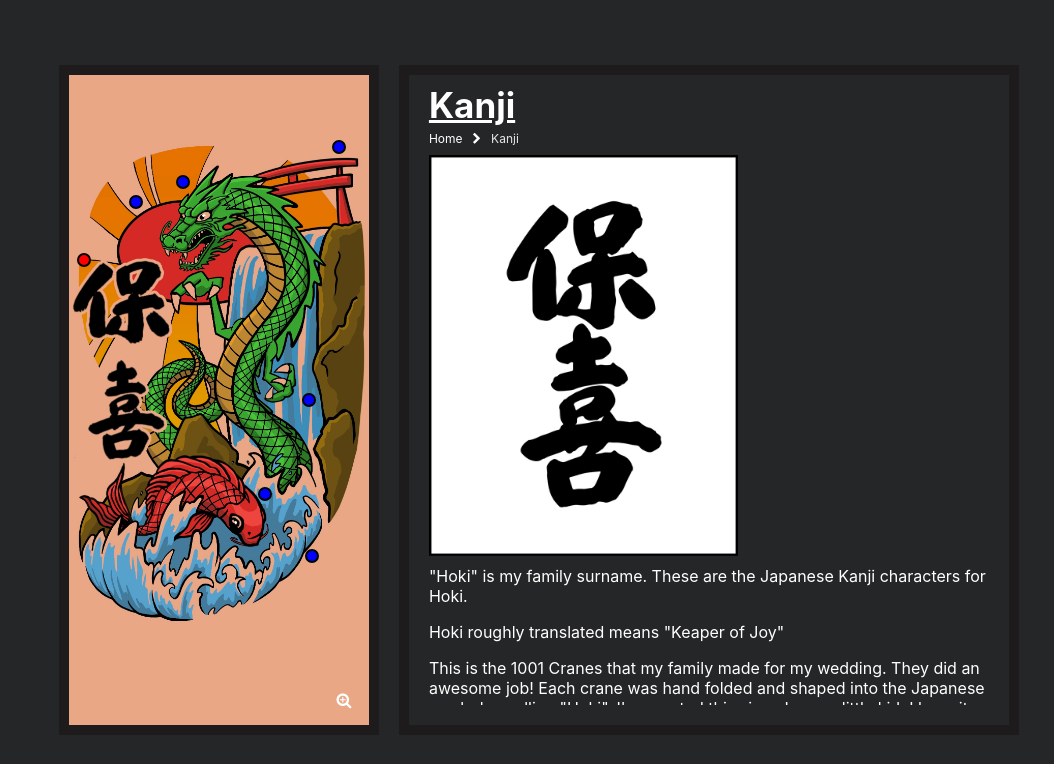
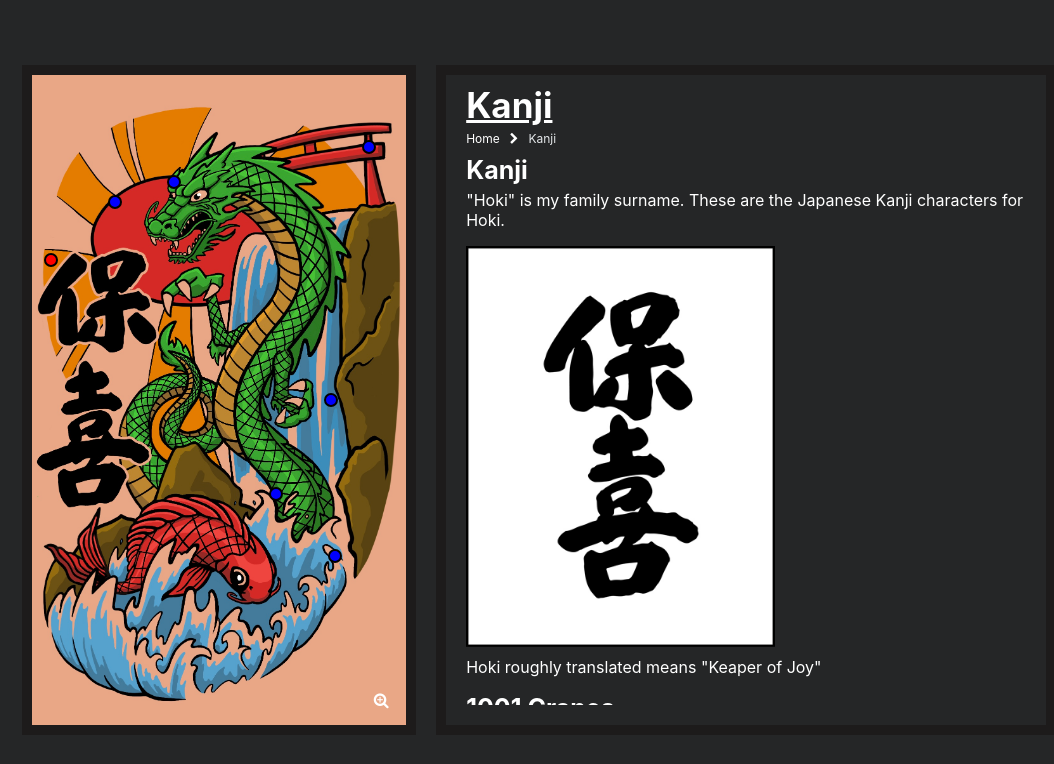
Before and after one commit to travishoki/hoki-tattoo, a React (Create React App) app: page /kanji in a window 1280 px wide. Shown: the top 764 px of the page, without its empty margins (101-1155 px from the left). Built offline with nearby package versions, Linux system fonts and the light colour scheme.

Commit message:
subtitle change and dime change

```diff
--- a/src/TattooCanvas/MagnifyingGlass.tsx
+++ b/src/TattooCanvas/MagnifyingGlass.tsx
@@ -2,6 +2,7 @@ import React, { useState } from 'react';
 import { ImageModal } from '~components/ImageModal/ImageModal';
 import ImgTattoo from '~images/tattoo.jpg';
 import './MagnifyingGlass.scss';
+import { ORIGINAL_HEIGHT, ORIGINAL_WIDTH } from 'src/const';
 
 export const MagnifyingGlass = () => {
 	const [selectedImg, setSelectedImg] = useState(false);
@@ -11,7 +12,7 @@ export const MagnifyingGlass = () => {
 		<>
 			{selectedImg && (
 				<ImageModal
-					dimensions={[1179, 2556]}
+					dimensions={[ORIGINAL_WIDTH, ORIGINAL_HEIGHT]}
 					onClose={onClick}
 					src={ImgTattoo}
 				/>
--- a/src/TattooCanvas/TattooCanvas.tsx
+++ b/src/TattooCanvas/TattooCanvas.tsx
@@ -1,10 +1,9 @@
 import React from 'react';
 import { getWidthFromHeight } from '~helpers/numbers';
 import ImgTattoo from '~images/tattoo.jpg';
-import { SPOTS } from '../const';
+import { ORIGINAL_HEIGHT, ORIGINAL_WIDTH, SPOTS } from '../const';
 import { Spot } from './Spot';
 import { MagnifyingGlass } from './MagnifyingGlass';
-import { ORIGINAL_HEIGHT, ORIGINAL_WIDTH } from './const';
 import './TattooCanvas.scss';
 
 export const TattooCanvas = ({ height }: TattooCanvasProps) => {
--- a/src/TattooCanvas/const.ts
+++ /dev/null
@@ -1,2 +0,0 @@
-export const ORIGINAL_WIDTH = 1179;
-export const ORIGINAL_HEIGHT = 2556;
--- a/src/components/SubTitle/SubTitle.scss
+++ b/src/components/SubTitle/SubTitle.scss
@@ -1,6 +1,5 @@
 .subtitle {
-	font-size: 35px;
+	font-size: 25px;
 	margin: 0;
 	margin-bottom: 5px;
-	text-decoration: underline;
 }
--- a/src/const.ts
+++ b/src/const.ts
@@ -1,3 +1,12 @@
+// Text Info Box
+export const LAPTOP_HEIGHT = 650;
+export const LAPTOP_WIDTH = 600;
+
+// Tattoo Size
+export const ORIGINAL_WIDTH = 1179;
+export const ORIGINAL_HEIGHT = 2047;
+
+// Tattoo Spots
 export const SPOTS: SpotType[] = [
 	{
 		link: '/art',
@@ -49,6 +58,3 @@ export type SpotType = {
 	x: number;
 	y: number;
 };
-
-export const LAPTOP_HEIGHT = 650;
-export const LAPTOP_WIDTH = 600;
--- a/src/pages/KanjiPage.tsx
+++ b/src/pages/KanjiPage.tsx
@@ -1,23 +1,27 @@
 import React from 'react';
 import { Page } from '../components/Page/Page';
 
+import { ImageMaximizable } from '~components/ImageModal/ImageMaximizable';
+import { SubTitle } from '~components/SubTitle/SubTitle';
 import ImgKanji from '~images/hoki-kanji-original-with-border.jpg';
 import ImgCranes from '~images/1001-cranes.jpg';
 import ImgCranesSmall from '~images/1001-cranes-small.jpg';
 import ImgCranesFrame from '~images/1001-cranes-frame.jpg';
 import ImgCranesFrameSmall from '~images/1001-cranes-frame-small.jpg';
-import { ImageMaximizable } from '~components/ImageModal/ImageMaximizable';
 
 export const KanjiPage = () => {
 	return (
 		<Page title="Kanji">
-			<img alt="Tattoo" height="400" src={ImgKanji} width="309" />
+			<SubTitle>Kanji</SubTitle>
 			<p>
 				&quot;Hoki&quot; is my family surname. These are the Japanese Kanji
 				characters for Hoki.
 			</p>
+			<img alt="Kanji" height="400" src={ImgKanji} width="309" />
+
 			<p>Hoki roughly translated means &quot;Keaper of Joy&quot;</p>
 
+			<SubTitle>1001 Cranes</SubTitle>
 			<p>
 				This is the 1001 Cranes that my family made for my wedding. They did an
 				awesome job! Each crane was hand folded and shaped into the Japanese
```
Also changed, not shown: src/images/tattoo.jpg.
